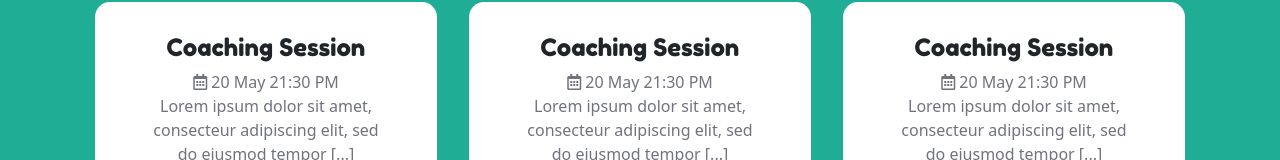
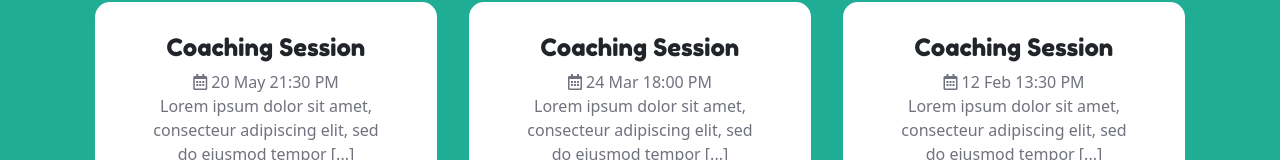
Before and after one commit to Giorgio-24/proj-html-vuejs, a Vue app: page / in a window 1280 px wide. Shown: the part 2949-3109 px from the top of the page. Built offline with nearby package versions, Linux system fonts and the light colour scheme.

Commit message:
data-adjustment

```diff
--- a/src/components/Events.vue
+++ b/src/components/Events.vue
@@ -50,14 +50,14 @@ export default {
         },
         {
           title: "Coaching Session",
-          date: "20 May 21:30 PM",
+          date: "24 Mar 18:00 PM",
           text: "Lorem ipsum dolor sit amet, consecteur adipiscing elit, sed do eiusmod tempor [...]",
           buttonText: "Find More",
           buttonColor: "bg-color-primary",
         },
         {
           title: "Coaching Session",
-          date: "20 May 21:30 PM",
+          date: "12 Feb 13:30 PM",
           text: "Lorem ipsum dolor sit amet, consecteur adipiscing elit, sed do eiusmod tempor [...]",
           buttonText: "Find More",
           buttonColor: "bg-color-primary",
```
